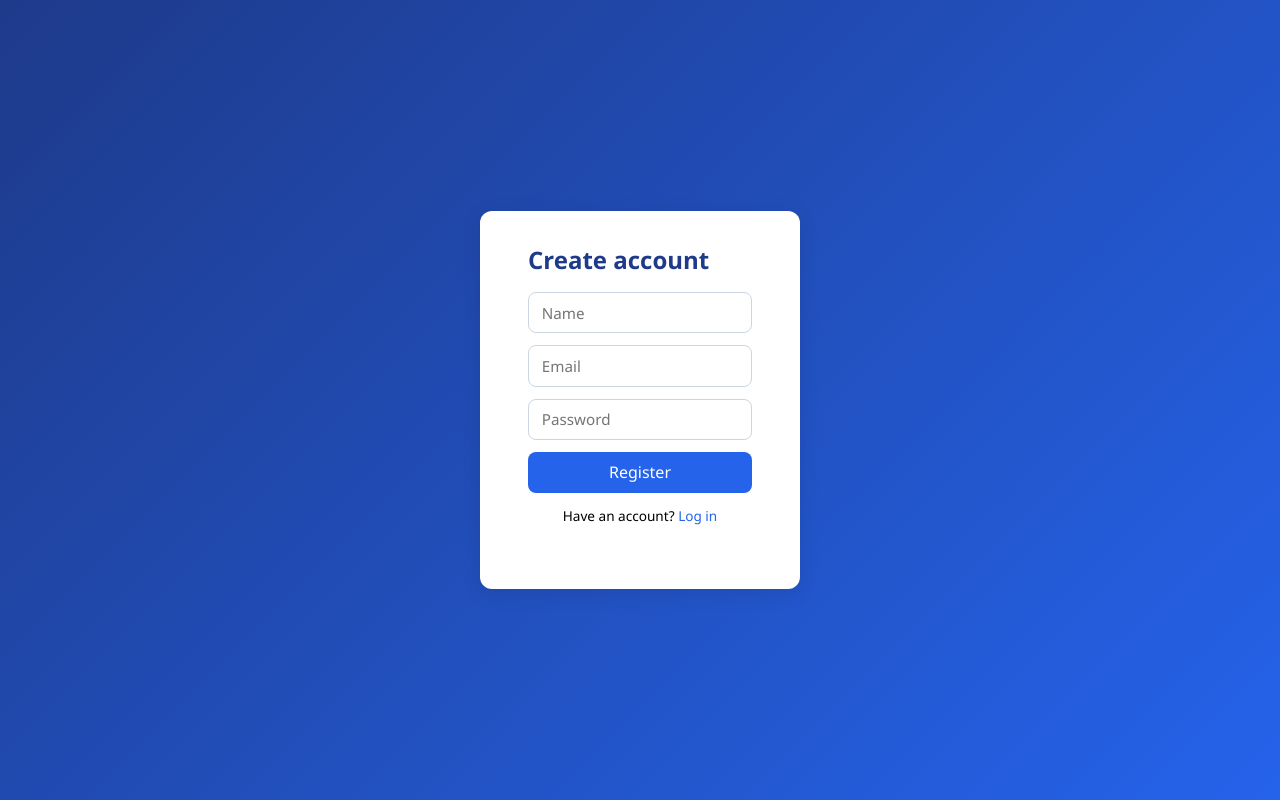
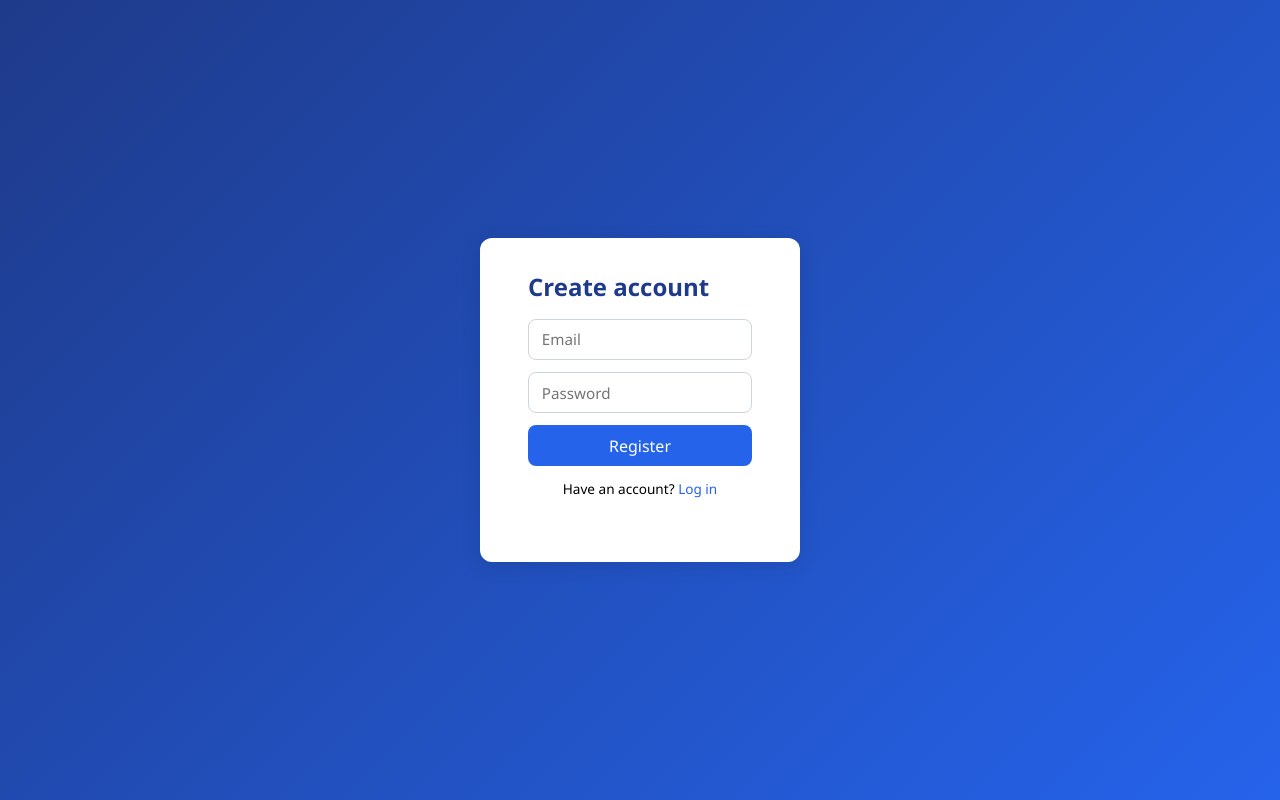
Before and after one commit to Saurabh9122-tech/PRODIGY_FS_04, a plain HTML site: page public/index.html in a window 1280 px wide. Drawn offline with Linux system fonts and the light colour scheme.

Commit message:
login problem solved

```diff
--- a/public/index.html
+++ b/public/index.html
@@ -1,4 +1,3 @@
-
 <!DOCTYPE html>
 <html lang="en">
 <head>
@@ -10,7 +9,7 @@
   <div class="auth-card">
     <h2 id="form-title">Create account</h2>
     <form id="auth-form">
-      <input type="text" id="name" placeholder="Name" required />
+      <input type="text" id="name" placeholder="Name" style="display: none;">
       <input type="email" id="email" placeholder="Email" required />
       <input type="password" id="password" placeholder="Password" required />
       <button type="submit" id="submit-btn">Register</button>
```
Also changed, not shown: 1 other file.
